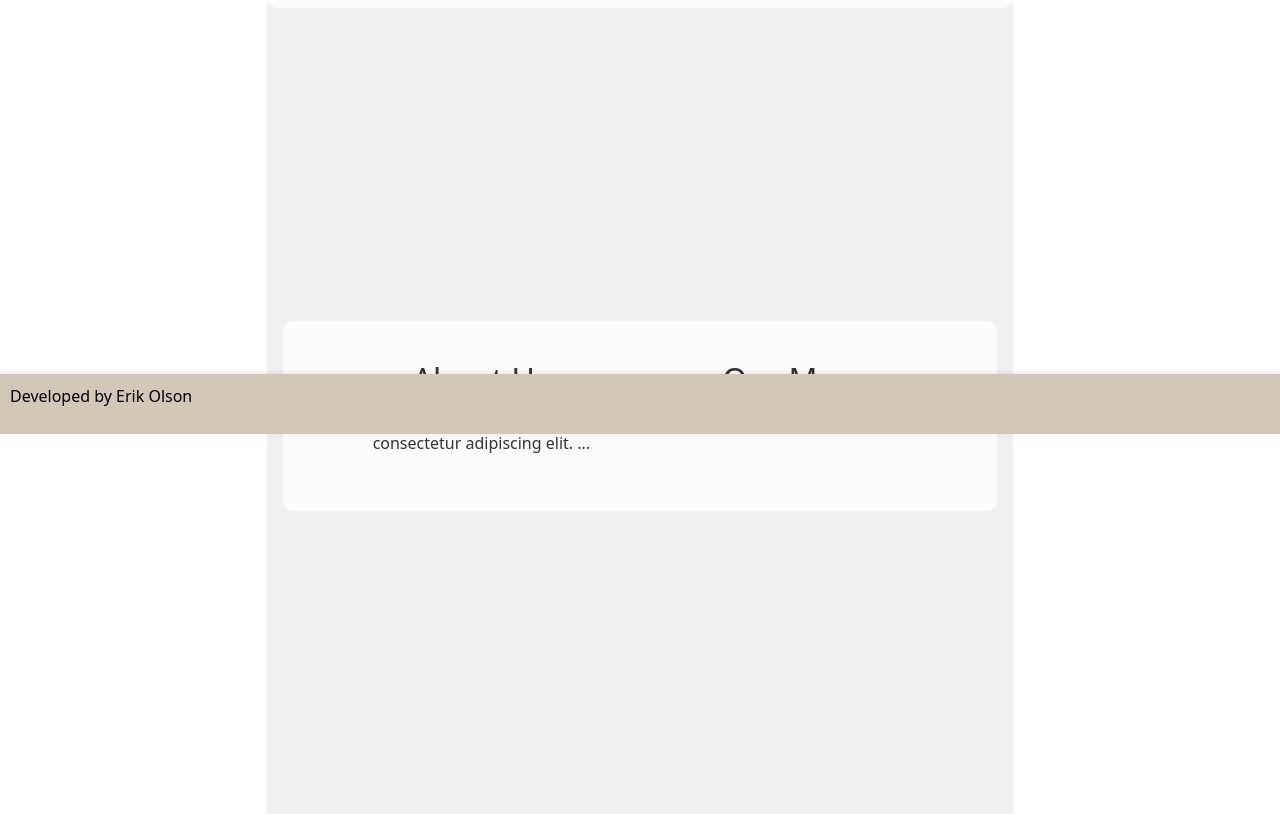
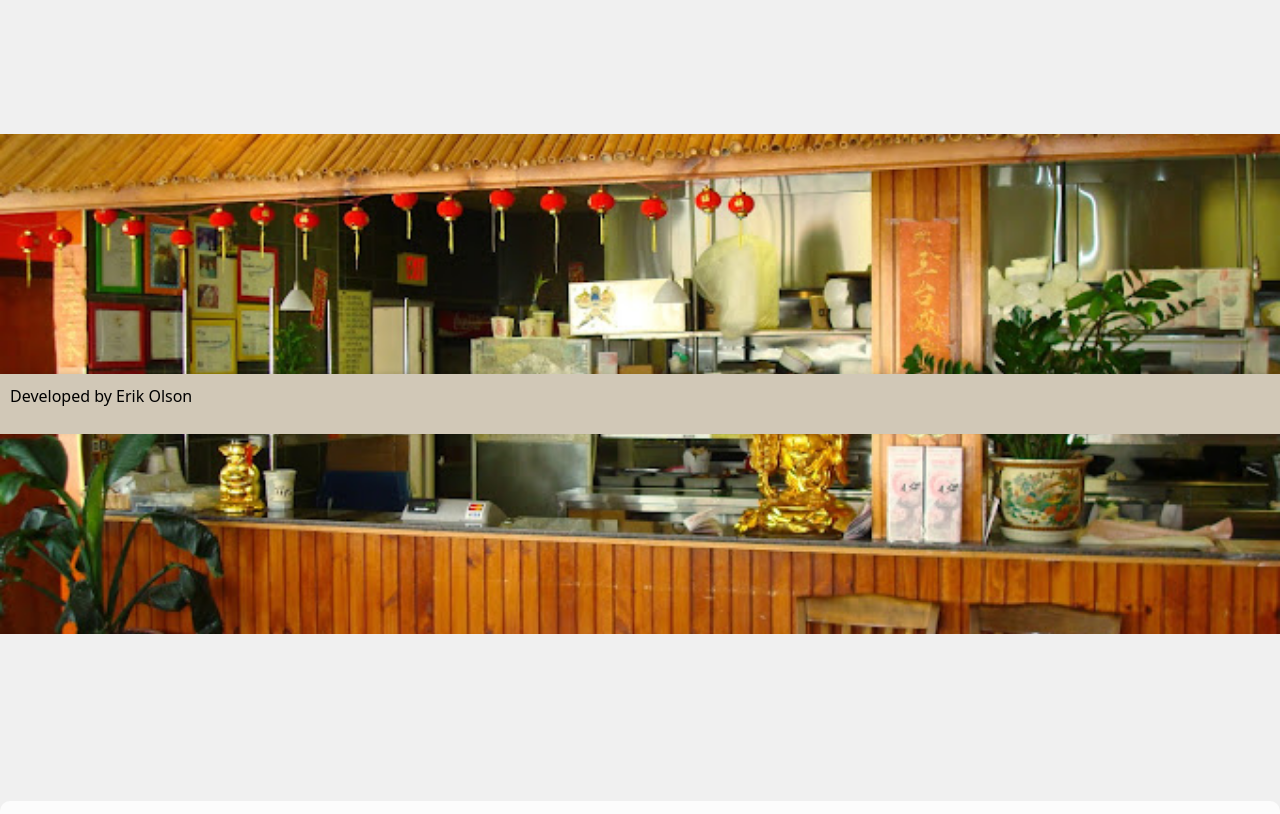
Before and after one commit to ErikAmerico/Jade3, a React (Vite) app: page / in a window 1280 px wide. Shown: the part 366-1180 px from the top of the page. Built offline with nearby package versions, Linux system fonts and the light colour scheme.

Commit message:
started figuring out parallax background imagery

```diff
--- a/src/App.css
+++ b/src/App.css
@@ -1,7 +1,8 @@
 #root {
-  max-width: 1280px;
+  /* max-width: 1280px; */
+  width: 100%;
   margin: 0 auto;
-  padding: 2rem;
+  /* padding: 2rem; */
   text-align: center;
 }
 
@@ -45,19 +46,3 @@
 .App {
   text-align: center;
 }
-
-.parallax-section {
-  min-height: 500px;
-  width: 100%;
-  display: flex;
-  align-items: center;
-  justify-content: center;
-  background-color: #f0f0f0;
-  color: #333;
-}
-
-.parallax-content {
-  padding: 40px;
-  background-color: rgba(255, 255, 255, 0.8);
-  border-radius: 10px;
-}
--- a/src/components/Home/Home.css
+++ b/src/components/Home/Home.css
@@ -2,3 +2,35 @@
     background-color: gray;
     border-radius: 10px;
 }
+
+  .parallax-section {
+  min-height: 500px;
+  width: 100%;
+  display: flex;
+  align-items: center;
+  justify-content: center;
+  background-color: #f0f0f0;
+  color: #333;
+}
+
+.parallax-content {
+  /* padding: 100px; */
+  padding: 40px;
+  background-color: rgba(255, 255, 255, 0.8);
+  border-radius: 10px;
+}
+
+.welcomeparallax {
+    background-image: url('../../../public/images/DSC04156.JPG');
+
+    height: 500px;
+
+    background-attachment: fixed;
+    background-position: center;
+    background-repeat: no-repeat;
+    background-size: cover;
+  }
+
+  .hide {
+    z-index: -200;
+  }
--- a/src/components/Home/Home.jsx
+++ b/src/components/Home/Home.jsx
@@ -6,32 +6,25 @@ export default function Home() {
     return (
       <div>
         <Parallax className="parallax-section" y={[-20, 20]} tagouter="figure">
-          <div className="parallax-content">
+          <div className="parallax-content container-fluid">
             <h1>Welcome to Our Restaurant</h1>
             <p>Delicious Food &amp; Great Ambience</p>
           </div>
         </Parallax>
 
+        <div className="welcomeparallax">
+        </div>
+
         <Parallax className="parallax-section" y={[40, -40]} tagouter="figure">
-          <div className="parallax-content">
-            <Container>
-              <Row>
-                <Col md={6}>
-                  <h2>About Us</h2>
-                  <p>Lorem ipsum dolor sit amet, consectetur adipiscing elit. ...</p>
-                </Col>
-                <Col md={6}>
+          <div className="parallax-content container-fluid">
                   <h2>Our Menu</h2>
                   {/* <MenuItems /> */}
                   <p>the menu</p>
-                </Col>
-              </Row>
-            </Container>
           </div>
         </Parallax>
 
         <Parallax className="parallax-section" y={[20, -20]} tagouter="figure">
-          <div className="parallax-content">
+          <div className="parallax-content container-fluid">
             <h2>Contact Us</h2>
             {/* <ContactForm /> */}
             <p>contact info</p>
@@ -39,7 +32,7 @@ export default function Home() {
         </Parallax>
 
         <Parallax className="parallax-section" y={[20, -20]} tagouter="figure">
-          <div className="parallax-content">
+          <div className="parallax-content container-fluid">
           <div className="elfsight-app-72653ebf-0af8-4da1-bc2e-f0bbdb08275a" id='reviews'></div>
           </div>
         </Parallax>
```
Also changed, not shown: public/images/DSC04156.JPG (added), src/App.jsx (line endings or trailing spaces).
